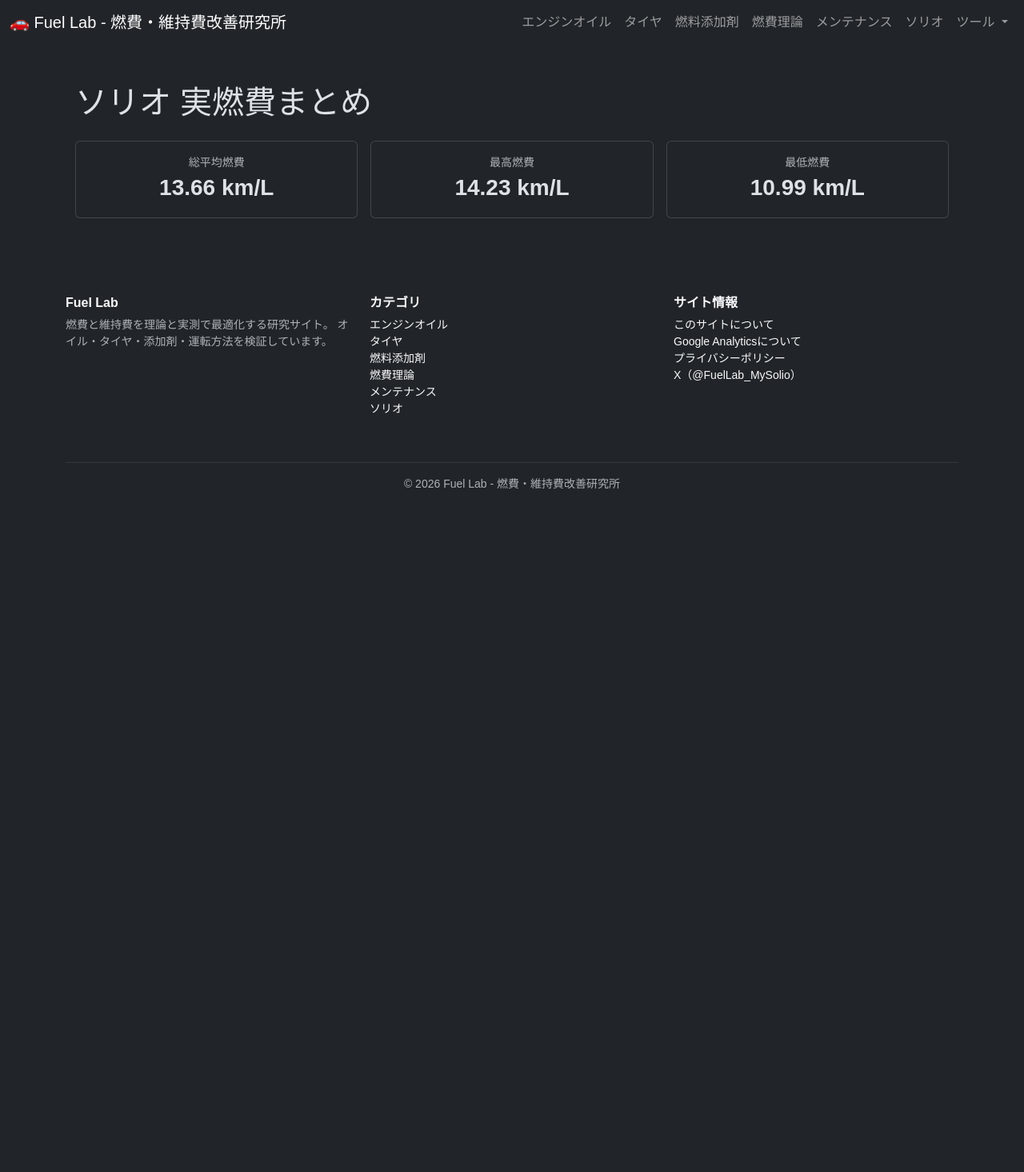
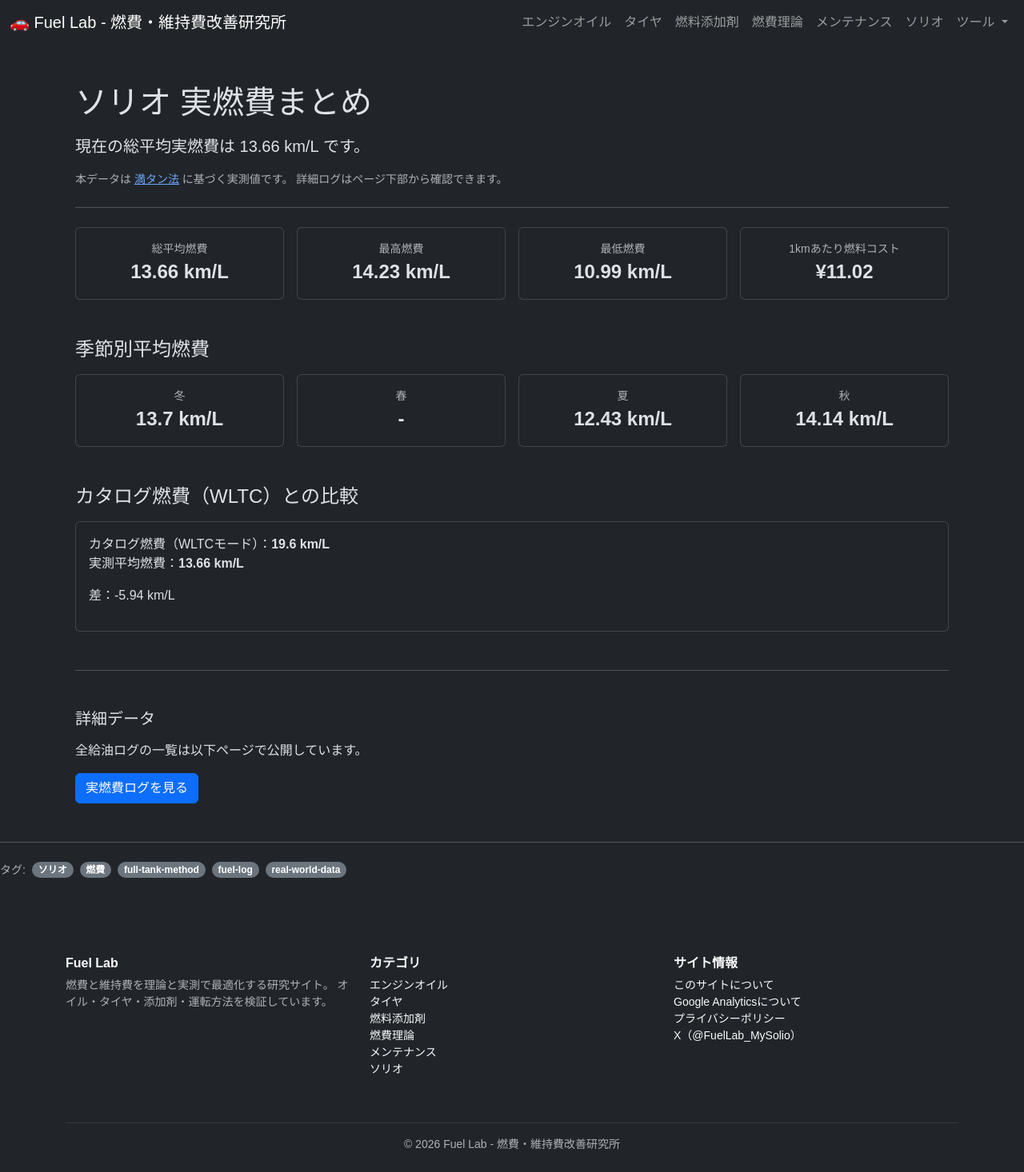
Before and after one commit to funyapar-org/fuel-lab, a Jekyll site: the page built from _solio/solio-fuel-summary.md, in a window 1280 px wide. Shown: the whole page at 80% size. Built offline with Jekyll 4.4.1, drawn with Linux system fonts in a browser that asks for light colours; before the commit the page ends 900 px from its top, so only the background shows below that.

Commit message:
solio-fuel-summary.md を更新

```diff
--- a/_solio/solio-fuel-summary.md
+++ b/_solio/solio-fuel-summary.md
@@ -3,43 +3,160 @@ layout: default
 title: "ソリオ 実燃費まとめ"
 nav_title: "実燃費まとめ"
 category: solio
+tags:
+  - solio
+  - fuel-economy
+  - full-tank-method
+  - fuel-log
+  - real-world-data
+date: 2026-02-26 21:00:00 +0900
 ---
 
 {% include solio-fuel-stats.html %}
 
 <div class="container my-5">
 
-  <h1 class="mb-4">ソリオ 実燃費まとめ</h1>
+  <h1 class="mb-3">ソリオ 実燃費まとめ</h1>
 
-  <div class="row g-3 mb-4">
+  <p class="lead">
+    現在の総平均実燃費は
+    <strong>{{ avg_economy }} km/L</strong>
+    です。
+  </p>
 
-    <div class="col-md-4">
+  <p class="text-muted small">
+    本データは
+    <a href="/fuel-lab/knowledge/tank-to-tank-method-guide.html">満タン法</a>
+    に基づく実測値です。
+    詳細ログはページ下部から確認できます。
+  </p>
+
+  <hr class="my-4">
+
+  <!-- 総合統計 -->
+  <div class="row g-3 mb-5">
+
+    <div class="col-md-3">
       <div class="card text-center">
         <div class="card-body">
           <div class="text-muted small">総平均燃費</div>
-          <div class="fs-3 fw-bold">{{ avg_economy }} km/L</div>
+          <div class="fs-4 fw-bold">{{ avg_economy }} km/L</div>
         </div>
       </div>
     </div>
 
-    <div class="col-md-4">
+    <div class="col-md-3">
       <div class="card text-center">
         <div class="card-body">
           <div class="text-muted small">最高燃費</div>
-          <div class="fs-3 fw-bold">{{ max_economy | round: 2 }} km/L</div>
+          <div class="fs-4 fw-bold">{{ max_economy | round: 2 }} km/L</div>
         </div>
       </div>
     </div>
 
-    <div class="col-md-4">
+    <div class="col-md-3">
       <div class="card text-center">
         <div class="card-body">
           <div class="text-muted small">最低燃費</div>
-          <div class="fs-3 fw-bold">{{ min_economy | round: 2 }} km/L</div>
+          <div class="fs-4 fw-bold">{{ min_economy | round: 2 }} km/L</div>
+        </div>
+      </div>
+    </div>
+
+    <div class="col-md-3">
+      <div class="card text-center">
+        <div class="card-body">
+          <div class="text-muted small">1kmあたり燃料コスト</div>
+          <div class="fs-4 fw-bold">
+            {% if cost_per_km %}¥{{ cost_per_km }}{% else %}-{% endif %}
+          </div>
         </div>
       </div>
     </div>
 
   </div>
 
+  <!-- 季節別 -->
+  <h2 class="h4 mb-3">季節別平均燃費</h2>
+
+  <div class="row g-3 mb-5">
+
+    <div class="col-md-3">
+      <div class="card text-center">
+        <div class="card-body">
+          <div class="text-muted small">冬</div>
+          <div class="fs-4 fw-bold">
+            {% if winter_avg %}{{ winter_avg }} km/L{% else %}-{% endif %}
+          </div>
+        </div>
+      </div>
+    </div>
+
+    <div class="col-md-3">
+      <div class="card text-center">
+        <div class="card-body">
+          <div class="text-muted small">春</div>
+          <div class="fs-4 fw-bold">
+            {% if spring_avg %}{{ spring_avg }} km/L{% else %}-{% endif %}
+          </div>
+        </div>
+      </div>
+    </div>
+
+    <div class="col-md-3">
+      <div class="card text-center">
+        <div class="card-body">
+          <div class="text-muted small">夏</div>
+          <div class="fs-4 fw-bold">
+            {% if summer_avg %}{{ summer_avg }} km/L{% else %}-{% endif %}
+          </div>
+        </div>
+      </div>
+    </div>
+
+    <div class="col-md-3">
+      <div class="card text-center">
+        <div class="card-body">
+          <div class="text-muted small">秋</div>
+          <div class="fs-4 fw-bold">
+            {% if autumn_avg %}{{ autumn_avg }} km/L{% else %}-{% endif %}
+          </div>
+        </div>
+      </div>
+    </div>
+
+  </div>
+
+  <!-- WLTC比較 -->
+  <h2 class="h4 mb-3">カタログ燃費（WLTC）との比較</h2>
+
+  {% assign wltc = 19.6 %} <!-- 必要に応じて変更 -->
+
+  <div class="card mb-5">
+    <div class="card-body">
+      <p>
+        カタログ燃費（WLTCモード）：<strong>{{ wltc }} km/L</strong><br>
+        実測平均燃費：<strong>{{ avg_economy }} km/L</strong>
+      </p>
+
+      {% assign diff = avg_economy | minus: wltc | round: 2 %}
+
+      <p>
+        差：{{ diff }} km/L
+      </p>
+    </div>
+  </div>
+
+  <!-- 導線 -->
+  <hr class="my-5">
+
+  <h2 class="h5 mb-3">詳細データ</h2>
+  <p>
+    全給油ログの一覧は以下ページで公開しています。
+  </p>
+
+  <a href="/fuel-lab/solio/solio-fuel-economy-log.html" class="btn btn-primary">
+    実燃費ログを見る
+  </a>
+
 </div>
```
